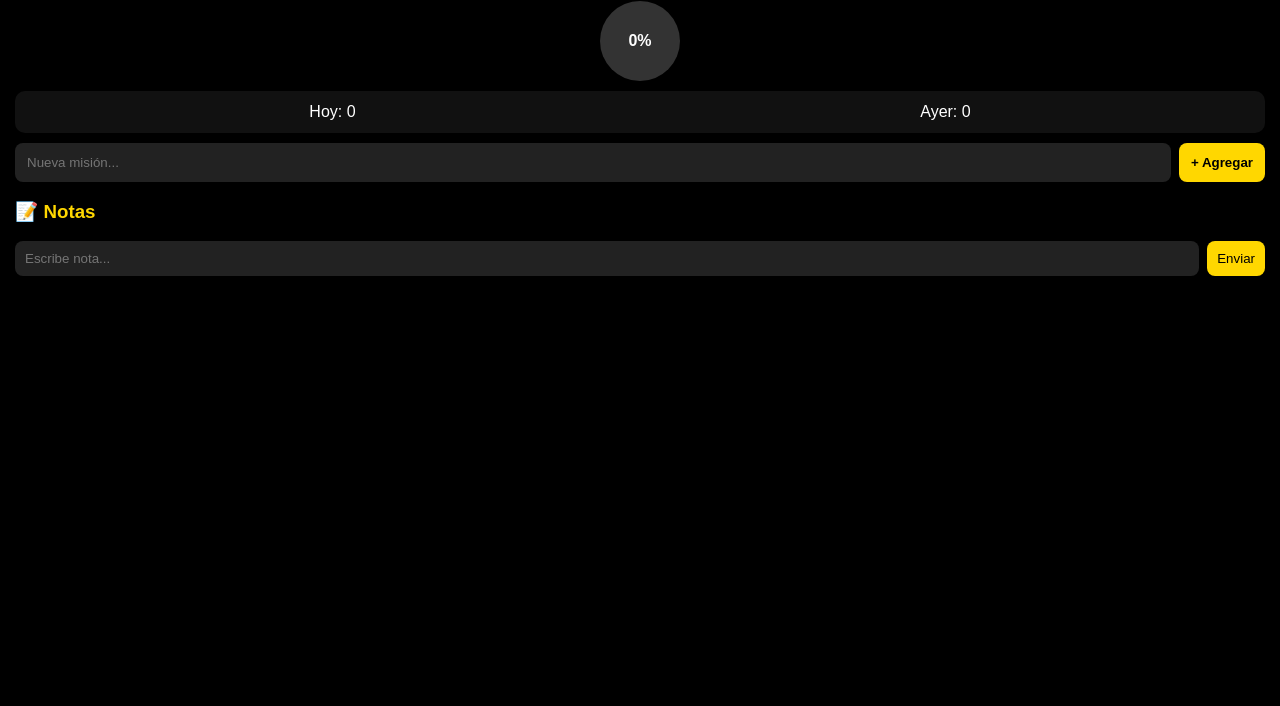
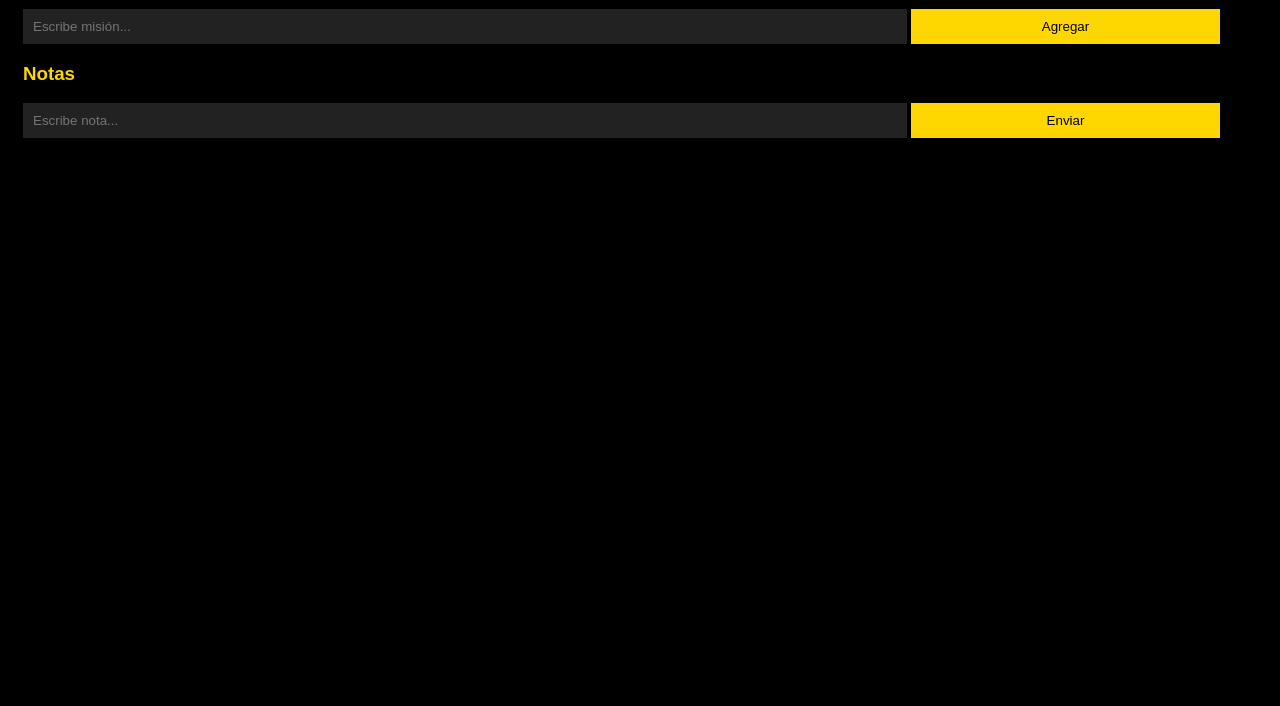
Before and after one commit to danielrincon084-pixel/index.html, a plain HTML site: page index.html in a window 1280 px wide. Shown: the part 94-800 px from the top of the page. Drawn offline with Linux system fonts and the light colour scheme.

Commit message:
Actualizar index.html

```diff
--- a/index.html
+++ b/index.html
@@ -1,67 +1,77 @@
 <!DOCTYPE html>
-<html lang="es">
+<html>
 <head>
 <meta charset="UTF-8">
 <meta name="viewport" content="width=device-width, initial-scale=1.0">
 <title>DA</title>
 </head>
-<body style="background:#000;color:#fff;font-family:sans-serif;margin:0;padding:15px">
-<h1 style="text-align:center;color:#FFD700">DA - Misión Diaria</h1>
-<div id="circulo" style="width:80px;height:80px;border-radius:50%;background:#333;display:flex;align-items:center;justify-content:center;font-weight:bold;margin:10px auto">0%</div>
-<div id="comp" style="text-align:center;font-size:14px"></div>
-<div style="display:flex;justify-content:space-around;background:#111;padding:12px;border-radius:10px;margin:10px 0">
-  <div>Hoy: <span id="hoy">0</span></div>
-  <div>Ayer: <span id="ayer">0</span></div>
-</div>
-<div id="habitos"></div>
+<body style="background:#000;color:#fff;padding:15px;font-family:sans-serif">
+<h1 style="color:#FFD700;text-align:center">DA</h1>
 
-<div style="display:flex;gap:8px;margin:10px 0">
-  <input type="text" id="nuevoHabito" placeholder="Nueva misión..." style="flex:1;background:#222;border:none;border-radius:8px;padding:12px;color:#fff">
-  <button onclick="agregar()" style="background:#FFD700;color:#000;border:none;border-radius:8px;padding:12px;font-weight:bold">+ Agregar</button>
-</div>
+<div id="lista"></div>
 
-<h3 style="color:#FFD700">📝 Notas</h3>
-<div id="listaNotas"></div>
-<div style="display:flex;gap:8px">
-  <input type="text" id="inputNota" placeholder="Escribe nota..." style="flex:1;background:#222;border:none;border-radius:8px;padding:10px;color:#fff">
-  <button onclick="enviarNota()" style="background:#FFD700;color:#000;border:none;border-radius:8px;padding:10px">Enviar</button>
-</div>
+<input id="nuevo" placeholder="Escribe misión..." style="width:70%;padding:10px;background:#222;color:#fff;border:none">
+<button onclick="add()" style="width:25%;padding:10px;background:#FFD700;border:none">Agregar</button>
+
+<h3 style="color:#FFD700">Notas</h3>
+<div id="notas"></div>
+<input id="nota" placeholder="Escribe nota..." style="width:70%;padding:10px;background:#222;color:#fff;border:none">
+<button onclick="addNota()" style="width:25%;padding:10px;background:#FFD700;border:none">Enviar</button>
 
 <script>
-let h = ["💪 Gym","📖 Leer","💧 Agua","🧘 Meditar"];
-let d = {};
-let n = {};
-let dia = new Date().toISOString().split('T')[0];
-let ayer = new Date(Date.now()-86400000).toISOString().split('T')[0];
+let habitos = JSON.parse(localStorage.getItem('h')||'[]');
+let notas = JSON.parse(localStorage.getItem('n')||'{}');
+let hoy = new Date().toISOString().split('T')[0];
 
-if(localStorage.h) h = JSON.parse(localStorage.h);
-if(localStorage.d) d = JSON.parse(localStorage.d);
-if(localStorage.n) n = JSON.parse(localStorage.n);
-localStorage.ultimoDia = dia;
-
-function guardar(){
-  localStorage.h = JSON.stringify(h);
-  localStorage.d = JSON.stringify(d);
-  localStorage.n = JSON.stringify(n);
+function save(){
+  localStorage.setItem('h', JSON.stringify(habitos));
+  localStorage.setItem('n', JSON.stringify(notas));
 }
 
-function contar(fecha){
-  let c = 0;
-  if(!d[fecha]) return 0;
-  for(let i=0; i<h.length; i++){
-    if(d[fecha][i]) c++;
+function show(){
+  let html = '';
+  habitos.forEach((h,i)=>{
+    html += '<div style="background:#111;margin:10px 0;padding:10px;border-radius:8px">'+h+' <button onclick="del('+i+')">X</button></div>';
+  });
+  document.getElementById('lista').innerHTML = html;
+
+  let nhtml = '';
+  if(notas[hoy]){
+    notas[hoy].forEach(n=>{
+      nhtml += '<div style="background:#222;margin:5px 0;padding:8px;border-radius:5px">'+n+'</div>';
+    });
   }
-  return c;
+  document.getElementById('notas').innerHTML = nhtml;
 }
 
-function actualizar(){
-  let hc = contar(dia);
-  let ac = contar(ayer);
-  let p = h.length > 0? Math.round(hc/h.length*100) : 0;
-  document.getElementById('hoy').innerText = hc;
-  document.getElementById('ayer').innerText = ac;
-  document.getElementById('circulo').innerText = p+'%';
-  document.getElementById('circulo').style.background = `conic-gradient(#FFD700 ${p*3.6}deg, #333 ${p*3.6}deg)`;
-  let dif = hc-ac;
-  if(dif>0) document.getElementById('comp').innerHTML = '<span style="color:#4CAF50">↑ +' + dif + ' vs ayer</span>';
-  else if(dif<0) document.getElementById('comp').innerHTML = '<span style
+function add(){
+  let val = document.getElementById('nuevo').value;
+  if(val){
+    habitos.push(val);
+    document.getElementById('nuevo').value = '';
+    save();
+    show();
+  }
+}
+
+function del(i){
+  habitos.splice(i,1);
+  save();
+  show();
+}
+
+function addNota(){
+  let val = document.getElementById('nota').value;
+  if(val){
+    if(!notas[hoy]) notas[hoy] = [];
+    notas[hoy].push(val);
+    document.getElementById('nota').value = '';
+    save();
+    show();
+  }
+}
+
+show();
+</script>
+</body>
+</html>
```
